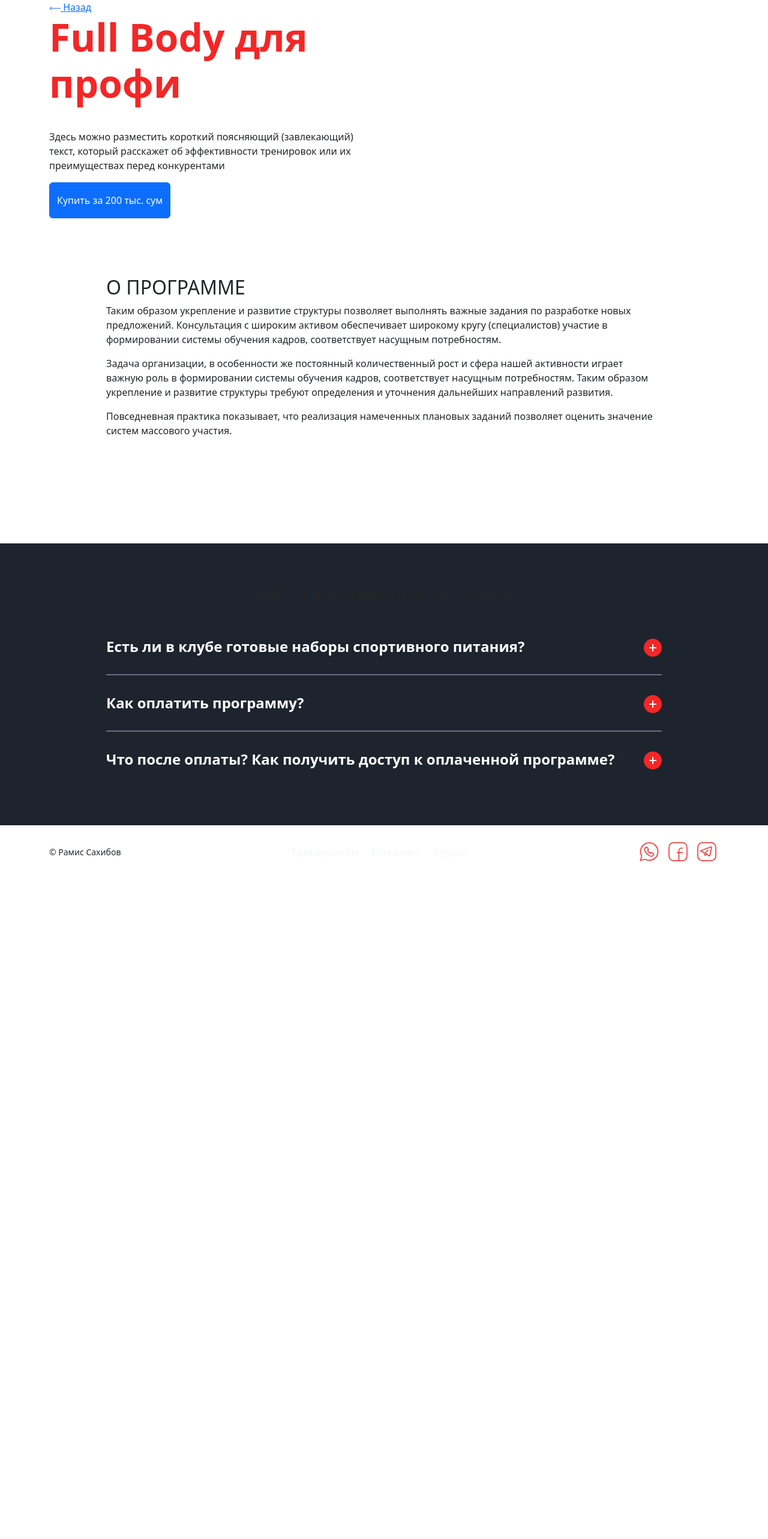
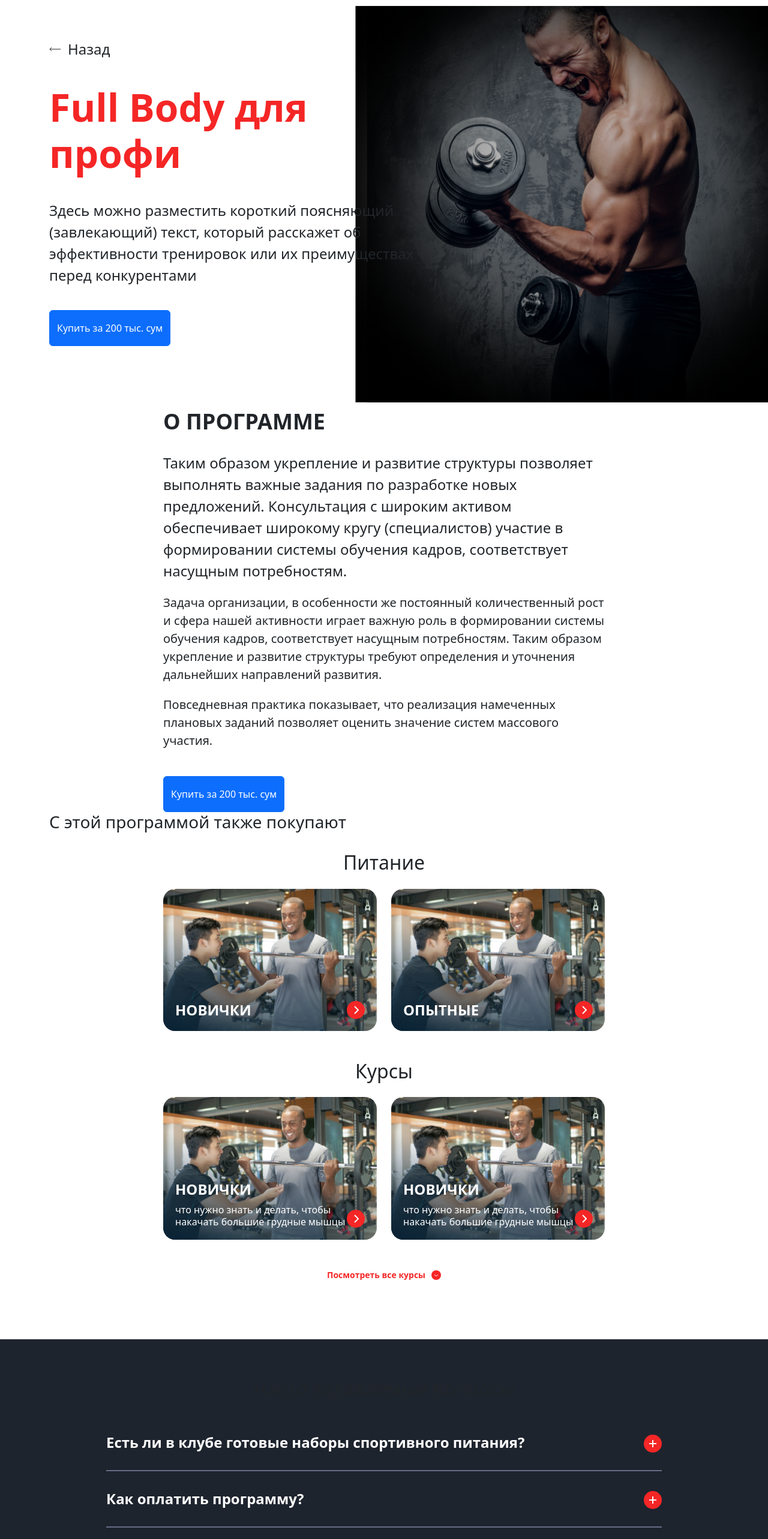
Before and after one commit to kk-developer92/fitbody, a Nuxt app in the folder front/: page /programs/page in a window 1280 px wide. Shown: the top 2566 px of the page at 60% size. Before the commit the page ends 1464 px from the top, so only its background shows below. Built offline with nearby package versions, Linux system fonts and the light colour scheme.

Commit message:
update  inner page a

```diff
--- a/front/assets/sass/style.scss
+++ b/front/assets/sass/style.scss
@@ -333,6 +333,7 @@ h2 {
     }
 
 }
+
 .categories {
     &__item {
         background: #1E242E;
@@ -493,6 +494,7 @@ h2.head-nav {
         height: 80px;
         margin: 0 auto;
         white-space: nowrap;
+
         svg {
             color: #000;
             transition: 0.2s;
@@ -504,6 +506,7 @@ h2.head-nav {
                 color: $main-color;
             }
         }
+
         &:active {
             svg {
                 color: #000;
@@ -649,19 +652,6 @@ h2.head-nav {
         }
     }
 
-    a {
-        all: unset;
-        cursor: pointer;
-        transition: .4s ease;
-        display: flex;
-        align-items: center;
-        gap: 12px;
-
-        &:hover {
-            color: $main-color;
-        }
-    }
-
     p {
         width: 45vw;
         font-size: 1.5vw;
@@ -676,6 +666,19 @@ h2.head-nav {
             text-align: left;
             font-size: 4.5vw;
         }
+    }
+}
+
+.page-nav {
+    all: unset;
+    cursor: pointer;
+    transition: .4s ease;
+    display: flex;
+    align-items: center;
+    gap: 12px;
+
+    &:hover {
+        color: $main-color;
     }
 }
 
@@ -741,3 +744,74 @@ h2.head-nav {
         }
     }
 }
+
+
+
+.page {
+    .page-nav {
+        margin-bottom: 41px;
+    }
+
+    &__promo {
+        overflow: hidden;
+        .promo__image {
+            position: relative;
+            display: flex;
+            flex-direction: row-reverse;
+            scale: 1.6;
+
+            img {
+                width: 100%;
+                height: 100%;
+            }
+
+            &::before {
+                content: "";
+                position: absolute;
+                left: 0;
+                top: 0;
+                right: 0;
+                bottom: 0;
+                background: url(../img/mask.png) no-repeat center center / cover;
+            }
+
+        }
+        @media (max-width: 991.98px) {
+            scale: 1.2;
+        }
+    }
+
+    &__desc {
+        h2 {
+            font-weight: 800;
+            font-size: 36px;
+            margin-bottom: 30px;
+        }
+
+        p {
+            font-size: 24px;
+            margin-bottom: 20px;
+
+            &~p {
+                font-size: 20px;
+            }
+        }
+    }
+
+    @media (max-width: 991.98px) {
+        h2 {
+
+            font-size: 28px;
+            margin-bottom: 20px;
+        }
+
+        p {
+            font-size: 18px;
+            margin-bottom: 20px;
+
+            &~p {
+                font-size: 16px;
+            }
+        }
+    }
+}
--- a/front/pages/index.vue
+++ b/front/pages/index.vue
@@ -3,7 +3,7 @@
         <div class="container">
             <div class="promo__wrapper row align-items-center">
                 <div class="promo__image col-lg-5 col-xl-6 order-lg-last text-lg-end">
-                    <img class="img-fluid" src="~/assets/img/promo_bg.png" alt="">
+                    <img class="img-fluid" src="@/assets/img/promo_bg.png" alt="">
                 </div>
                 <div class="promo__text col-lg-7 col-xl-6">
                     <h1>ЖИРОСЖИГАНИЕ <br>и РОСТ МЫШЦ <span>НАУЧНЫЙ ПОДХОД</span></h1>
--- a/front/pages/programs/page.vue
+++ b/front/pages/programs/page.vue
@@ -1,47 +1,164 @@
 <template>
-    <section class="promo">
-        <div class="container">
-            <div class="row">
-                <div class="col-lg-6">
-                    <nuxt-link to="/" class="page-nav">
+    <main class="page">
+        <section class="promo page__promo py-3 py-md-5">
+            <div class="container py-3">
+                <div class="promo__wrapper row align-items-center">
+                    <div class="promo__image col-lg-5 col-xl-5 order-lg-last text-lg-end">
+                        <img src="@/assets/img/services/page_img.jpg" alt="">
+                    </div>
+                    <div class="promo__text col-lg-7 col-xl-7">
+                        <button @click="this.$router.go(-1)" class="page-nav">
                             <svg width="19" height="8" viewBox="0 0 19 8" fill="none" xmlns="http://www.w3.org/2000/svg">
                                 <path d="M1 4H19M1 4L4 1M1 4L4 7" stroke="currentColor" />
                             </svg>
                             Назад
-                    </nuxt-link>
-
+                        </button>
                         <h1>Full Body для профи</h1>
-                    <p>Здесь можно разместить короткий поясняющий (завлекающий) текст, который расскажет об эффективности
+                        <div class="promo__text">
+                            Здесь можно разместить короткий поясняющий (завлекающий) текст, который расскажет об
+                            эффективности
                             тренировок
-                        или их преимуществах перед конкурентами</p>
+                            или их преимуществах перед конкурентами
+                        </div>
 
                         <button class="btn btn-primary button">Купить за 200 тыс. сум</button>
                     </div>
+
                 </div>
             </div>
         </section>
 
         <div class="container">
-        <section class="page-desc py-3 py-md-5">
-            <div class="row py-5">
-                <div class="col-lg-10 mx-auto">
+            <section class="page__desc">
+                <div class="row">
+                    <div class="col-lg-8 mx-auto">
                         <h2>О ПРОГРАММЕ</h2>
-                    <p>Таким образом укрепление и развитие структуры позволяет выполнять важные задания по разработке новых
+                        <p>Таким образом укрепление и развитие структуры позволяет выполнять важные задания по разработке
+                            новых
                             предложений. Консультация с широким активом обеспечивает широкому кругу (специалистов) участие в
                             формировании системы обучения кадров, соответствует насущным потребностям.</p>
-                    <p>Задача организации, в особенности же постоянный количественный рост и сфера нашей активности играет
+                        <p>Задача организации, в особенности же постоянный количественный рост и сфера нашей активности
+                            играет
                             важную роль в формировании системы обучения кадров, соответствует насущным потребностям. Таким
                             образом укрепление и развитие структуры требуют определения и уточнения дальнейших направлений
                             развития.</p>
                         <p>Повседневная практика показывает, что реализация намеченных плановых заданий позволяет оценить
                             значение систем массового участия. </p>
+
+                        <button class="btn btn-primary button mt-4">Купить за 200 тыс. сум</button>
+
                     </div>
                 </div>
             </section>
 
-        <section class="add-service">
+            <section class="others">
+                <h3>С этой программой также покупают</h3>
+                <div class="py-4">
+                    <h2 class="text-center mb-md-4">Питание</h2>
+                    <div class="row justify-content-center">
+                        <div class="col-6 col-md-4">
+                            <!-- service-item -->
+                            <a href="#" class="service">
+                                <img class="img-fluid" src="@/assets/img/services/service_man.jpg" alt="">
+                                <div class="service__wrapper">
 
+                                    <h3 class="service__title">НОВИЧКИ</h3>
+                                    <svg width="30" height="30" viewBox="0 0 30 30" fill="none"
+                                        xmlns="http://www.w3.org/2000/svg">
+                                        <circle cx="15" cy="15" r="15" fill="#F52626" />
+                                        <path d="M13 9L19 15L13 21" stroke="white" stroke-width="2"
+                                            stroke-linejoin="round" />
+                                    </svg>
+
+                                </div>
+                            </a>
+                            <!-- end service-item -->
+                        </div>
+                        <div class="col-6 col-md-4">
+                            <!-- service-item -->
+                            <a href="#" class="service">
+                                <img class="img-fluid" src="@/assets/img/services/service_man.jpg" alt="">
+                                <div class="service__wrapper">
+
+                                    <h3 class="service__title">ОПЫТНЫЕ</h3>
+                                    <svg width="30" height="30" viewBox="0 0 30 30" fill="none"
+                                        xmlns="http://www.w3.org/2000/svg">
+                                        <circle cx="15" cy="15" r="15" fill="#F52626" />
+                                        <path d="M13 9L19 15L13 21" stroke="white" stroke-width="2"
+                                            stroke-linejoin="round" />
+                                    </svg>
+
+                                </div>
+                            </a>
+                            <!-- end service-item -->
+                        </div>
+                    </div>
+                </div>
+
+                <div class="py-4">
+                    <h2 class="text-center mb-md-4">Курсы</h2>
+                    <div class="row justify-content-center">
+                        <div class="col-6 col-md-4">
+                            <!-- service-item -->
+                            <a href="#" class="service">
+                                <img class="img-fluid" src="@/assets/img/services/service_man.jpg" alt="">
+                                <div class="service__wrapper">
+
+                                    <div>
+                                        <h3 class="service__title">НОВИЧКИ</h3>
+                                        <div class="service__desc">что нужно знать и делать, чтобы накачать большие грудные
+                                            мышцы</div>
+                                    </div>
+                                    <svg class="align-self-end" width="30" height="30" viewBox="0 0 30 30" fill="none"
+                                        xmlns="http://www.w3.org/2000/svg">
+                                        <circle cx="15" cy="15" r="15" fill="#F52626" />
+                                        <path d="M13 9L19 15L13 21" stroke="white" stroke-width="2"
+                                            stroke-linejoin="round" />
+                                    </svg>
+
+                                </div>
+                            </a>
+                            <!-- end service-item -->
+                        </div>
+                        <div class="col-6 col-md-4">
+                            <!-- service-item -->
+                            <a href="#" class="service">
+                                <img class="img-fluid" src="@/assets/img/services/service_man.jpg" alt="">
+                                <div class="service__wrapper">
+
+                                    <div>
+                                        <h3 class="service__title">НОВИЧКИ</h3>
+                                        <div class="service__desc">что нужно знать и делать, чтобы накачать большие грудные
+                                            мышцы</div>
+                                    </div>
+                                    <svg class="align-self-end" width="30" height="30" viewBox="0 0 30 30" fill="none"
+                                        xmlns="http://www.w3.org/2000/svg">
+                                        <circle cx="15" cy="15" r="15" fill="#F52626" />
+                                        <path d="M13 9L19 15L13 21" stroke="white" stroke-width="2"
+                                            stroke-linejoin="round" />
+                                    </svg>
+
+                                </div>
+                            </a>
+                            <!-- end service-item -->
+                        </div>
+                    </div>
+
+                    <button class="btn btn-link btn-more">
+                        Посмотреть все курсы
+                        <svg width="16" height="16" viewBox="0 0 16 16" fill="none" xmlns="http://www.w3.org/2000/svg">
+                            <circle cx="8" cy="8" r="8" transform="rotate(90 8 8)" fill="#F52626" />
+                            <path d="M11 7L8 10L5 7" stroke="white" stroke-width="0.933333" stroke-linejoin="round" />
+                        </svg>
+
+                    </button>
+                </div>
             </section>
 
         </div>
+    </main>
 </template>
+
+<script setup lang="ts">
+
+</script>
```
Also changed, not shown: front/assets/img/mask.png (added), front/assets/img/services/page_img.jpg (added). Lines whose indentation alone changed are shown as unchanged.
